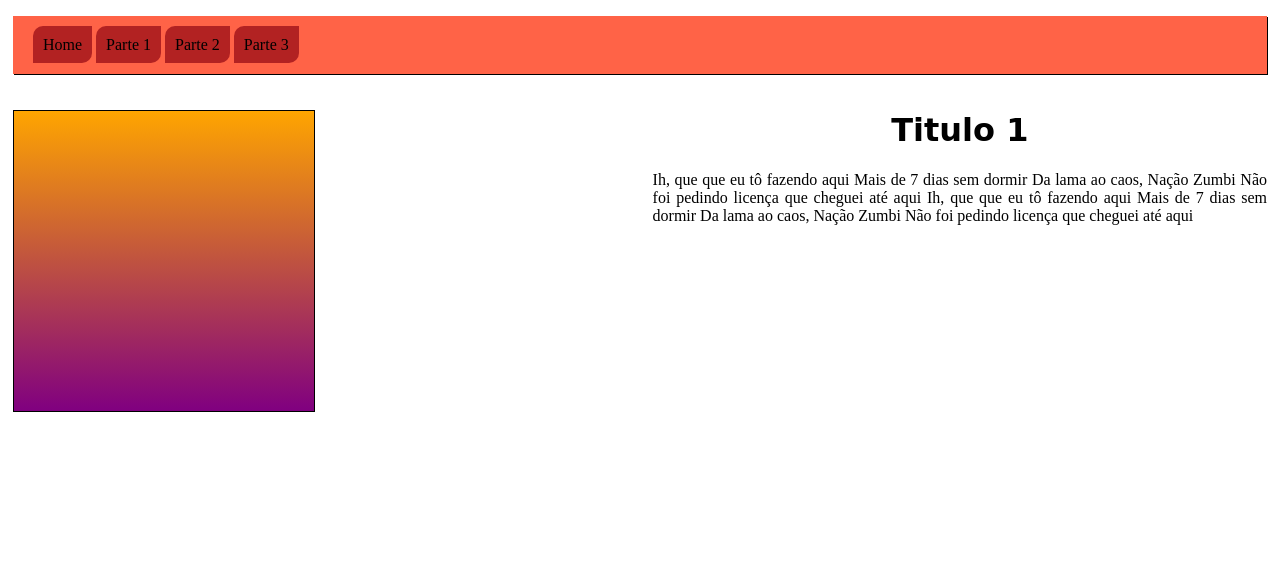
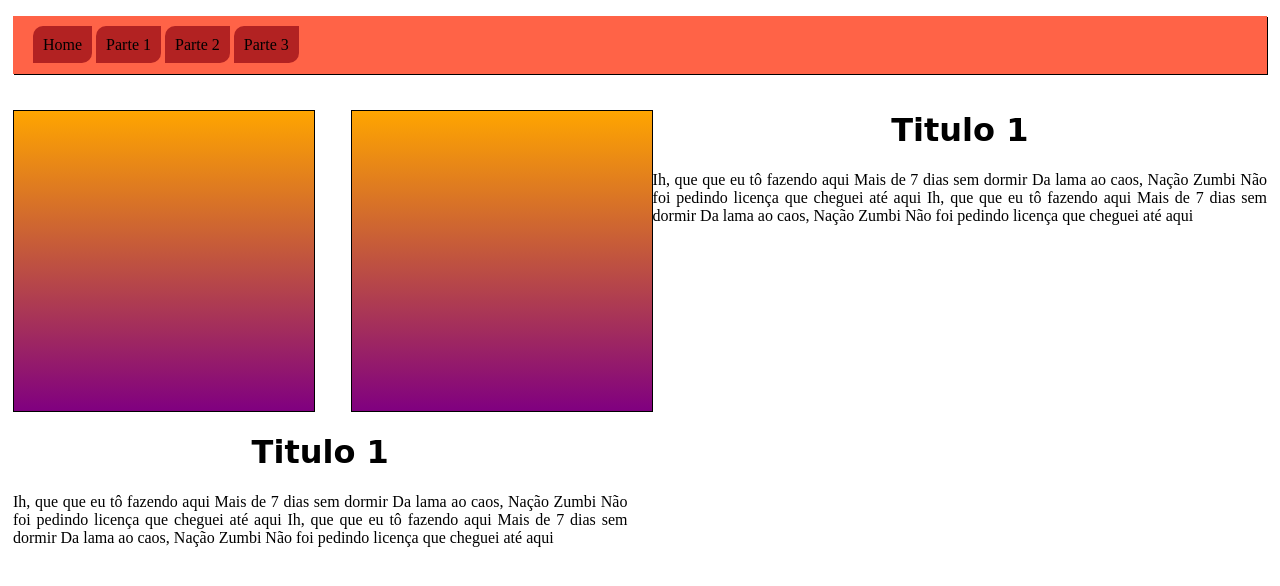
Before and after one commit to marcosdoidao/Pronatec, a plain HTML site: page index.html in a window 1280 px wide. Drawn offline with Linux system fonts and the light colour scheme.

Commit message:
site feio

```diff
--- a/index.html
+++ b/index.html
@@ -77,6 +77,7 @@
                     </nav>
                 </div>
                     <div id="corpo">
+
                         <div class="imagem esquerda">
 
                         </div>
@@ -94,6 +95,26 @@
                                 </p>
                             </div>
                     </div>
+                 <div id="Fotos">
+
+                        <div class="imagem direita">
+
+                        </div>
+                            <div class="texto esquerda">
+                                <h1>Titulo 1</h1>
+                                <p>
+                                    Ih, que que eu tô fazendo aqui
+                                    Mais de 7 dias sem dormir
+                                    Da lama ao caos, Nação Zumbi
+                                    Não foi pedindo licença que cheguei até aqui
+                                    Ih, que que eu tô fazendo aqui
+                                    Mais de 7 dias sem dormir
+                                    Da lama ao caos, Nação Zumbi
+                                    Não foi pedindo licença que cheguei até aqui
+                                </p>
+                            </div>
+                    </div>
             </div>
+
         </body>
 </html>
```
